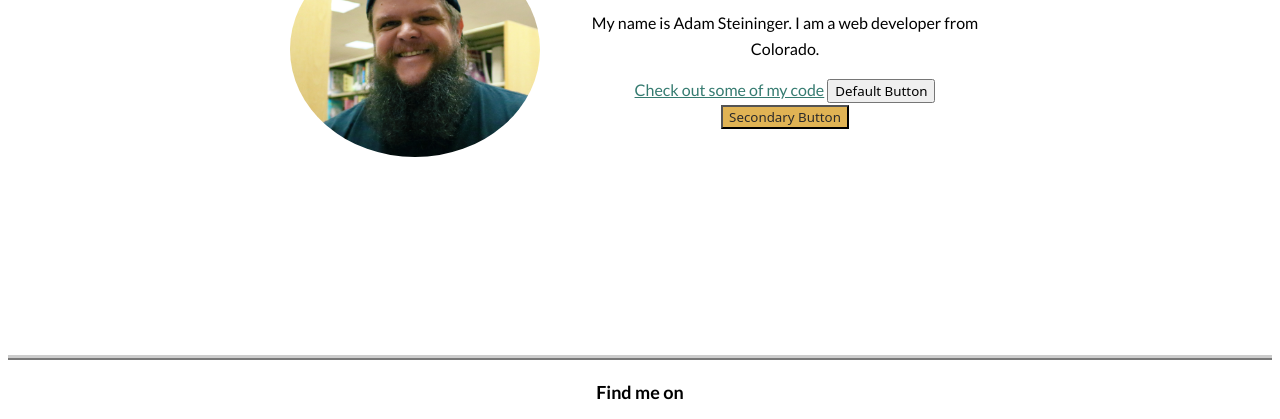
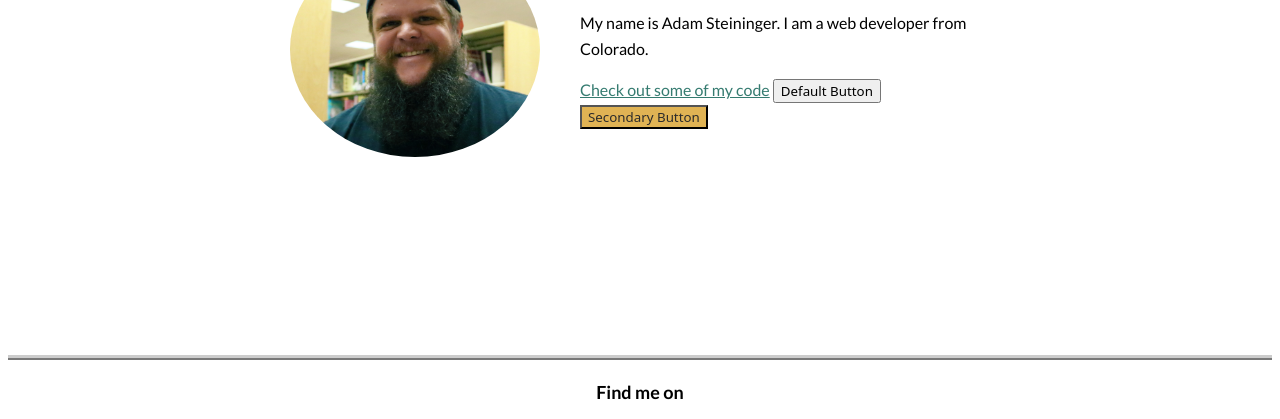
Before and after one commit to deadleaves15/portfolio-website, a plain HTML site: page index.html in a window 1280 px wide. Shown: the part 386-805 px from the top of the page. Drawn offline with Linux system fonts and the light colour scheme.

Commit message:
This commit will change my logo and add padding and margin to my front page

```diff
--- a/css/style.production.css
+++ b/css/style.production.css
@@ -153,6 +153,7 @@ button:focus,
           flex: 0 1 200px;
   max-width: 700px;
   margin: 0 auto;
+<<<<<<< HEAD
   text-align: center;
   list-style-type: none;
 }
@@ -163,9 +164,10 @@ button:focus,
           flex: 0 1 200px;
   max-width: 700px;
   margin: 200px auto;
+=======
+>>>>>>> parent of 63d3094 (I changed these)
   text-align: center;
   list-style-type: none;
-  padding: 200px auto;
 }
 
 .page-header {
```
Also changed, not shown: index.html (+2 -0 lines), img/Adam_logo.jpg.
